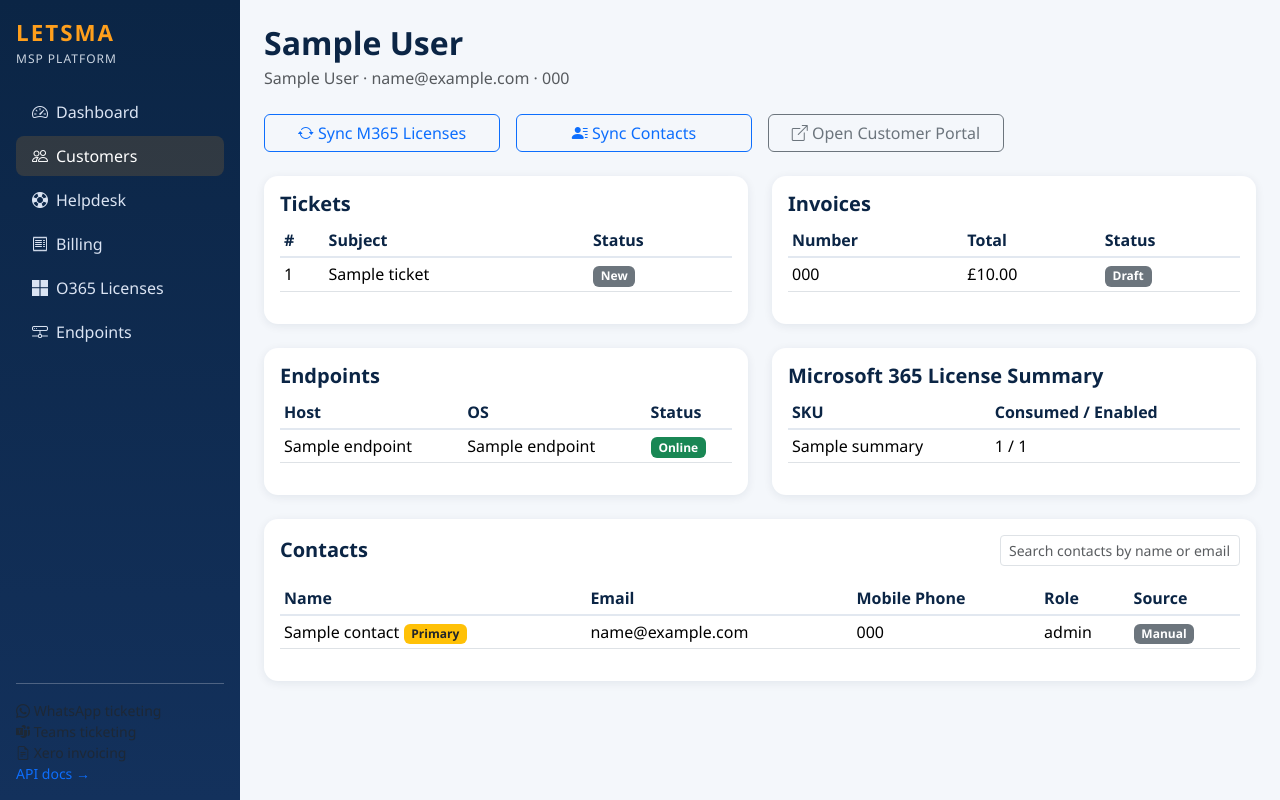
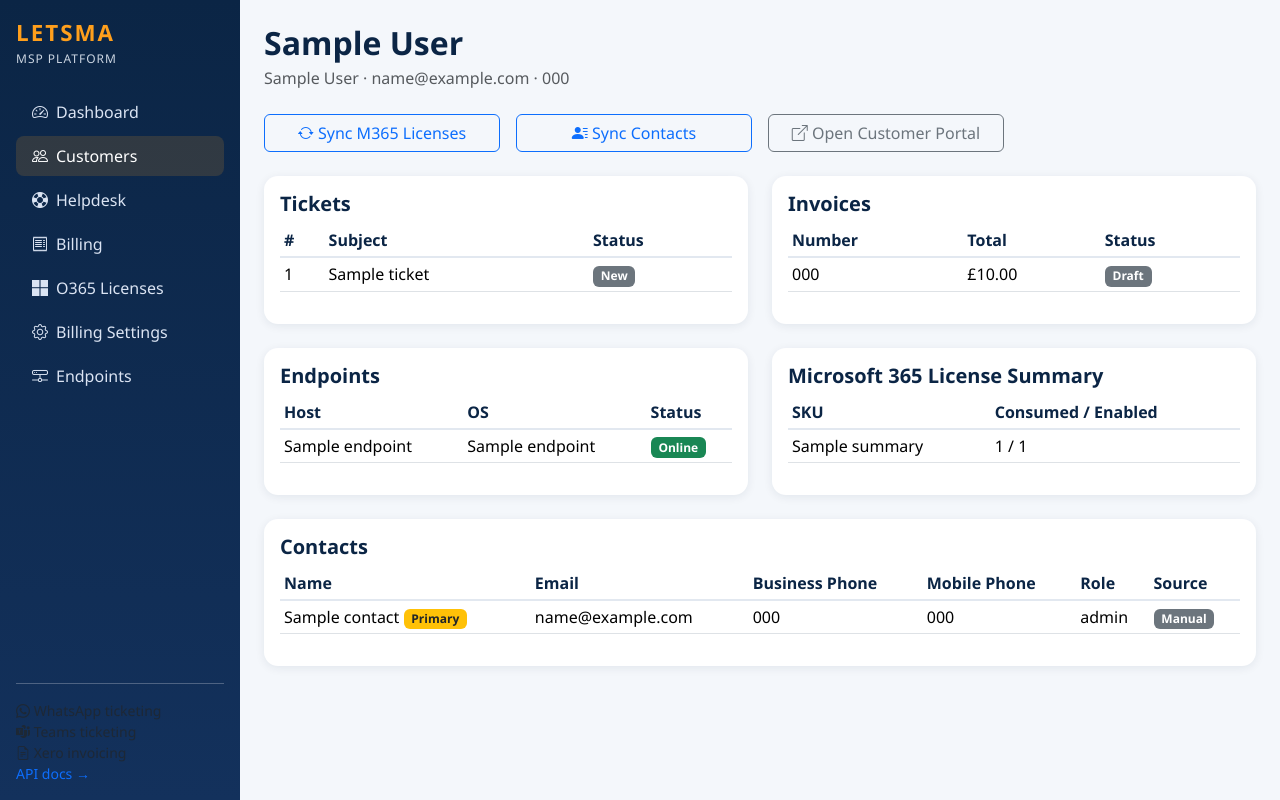
Before and after one commit to mattwells100/letsma-msp-platform, a FastAPI app: page /customers/1 in a window 1280 px wide. Run offline with FastAPI, Linux system fonts and the light colour scheme; tables that the repository leaves empty hold one stand-in row (values such as "Sample post").

Commit message:
Add billing settings page

```diff
--- a/app/templates/base.html
+++ b/app/templates/base.html
@@ -31,6 +31,9 @@
             <li>
                 <a href="/licenses" class="nav-link {% if active_page=='licenses' %}active{% endif %}"><i class="bi bi-microsoft me-2"></i>O365 Licenses</a>
             </li>
+    	    <li>
+        	<a href="/billing-settings" class="nav-link {% if active_page=='billing-settings' %}active{% endif %}"><i class="bi bi-gear me-2"></i>Billing Settings</a>
+    	    </li>
             <li>
                 <a href="/endpoints" class="nav-link {% if active_page=='endpoints' %}active{% endif %}"><i class="bi bi-hdd-network me-2"></i>Endpoints</a>
             </li>
--- a/app/templates/customer_detail.html
+++ b/app/templates/customer_detail.html
@@ -87,21 +87,15 @@
 </div>
 
 <div class="card stat-card p-3 mt-4">
-    <div class="d-flex justify-content-between align-items-center mb-3 flex-wrap gap-2">
-        <h5 class="page-title mb-0">Contacts</h5>
-        <div style="min-width: 240px;">
-            <input type="text" id="contactSearchBox" class="form-control form-control-sm"
-                   placeholder="Search contacts by name or email..."
-                   onkeyup="filterContactsTable()">
-        </div>
-    </div>
-    <table class="table table-sm align-middle" id="contactsTable">
-        <thead><tr><th>Name</th><th>Email</th><th>Mobile Phone</th><th>Role</th><th>Source</th></tr></thead>
+    <h5 class="page-title">Contacts</h5>
+    <table class="table table-sm align-middle">
+        <thead><tr><th>Name</th><th>Email</th><th>Business Phone</th><th>Mobile Phone</th><th>Role</th><th>Source</th></tr></thead>
         <tbody>
-        {% for c in sorted_contacts %}
+        {% for c in customer.contacts %}
             <tr>
                 <td>{{ c.name }}{% if c.is_primary %} <span class="badge bg-warning text-dark">Primary</span>{% endif %}</td>
                 <td>{{ c.email or '-' }}</td>
+                <td>{{ c.business_phone or c.phone or '-' }}</td>
                 <td>{{ c.mobile_phone or '-' }}</td>
                 <td>{{ c.role or '-' }}</td>
                 <td>
@@ -113,11 +107,10 @@
                 </td>
             </tr>
         {% else %}
-            <tr><td colspan="5" class="text-muted">No contacts yet - add one manually or click "Sync Contacts" above (requires m365_tenant_id to be set).</td></tr>
+            <tr><td colspan="6" class="text-muted">No contacts yet - add one manually or click "Sync Contacts" above (requires m365_tenant_id to be set).</td></tr>
         {% endfor %}
         </tbody>
     </table>
-    <div id="noContactsMatch" class="text-muted small" style="display:none;">No contacts match your search.</div>
 </div>
 
 <script>
@@ -142,7 +135,7 @@ async function syncContacts(e, customerId) {
                 <i class="bi bi-check-circle"></i>
                 Synced successfully: <strong>${data.created}</strong> new, <strong>${data.updated}</strong> updated
                 out of ${data.total_from_graph} users found in Microsoft 365.
-                <br><span class="small text-muted">Skipped: ${data.skipped_disabled} disabled, ${data.skipped_guest} guests, ${data.skipped_unlicensed} unlicensed, ${data.skipped_no_email} no email.</span>
+                <br><span class="small text-muted">Skipped: ${data.skipped_disabled} disabled, ${data.skipped_unlicensed} unlicensed, ${data.skipped_no_email} no email.</span>
             </div>`;
             setTimeout(() => window.location.reload(), 2500);
         } else {
@@ -153,26 +146,5 @@ async function syncContacts(e, customerId) {
     }
     return false;
 }
-
-function filterContactsTable() {
-    const query = document.getElementById('contactSearchBox').value.trim().toLowerCase();
-    const rows = document.querySelectorAll('#contactsTable tbody tr');
-    let visibleCount = 0;
-
-    rows.forEach(row => {
-        const nameCell = row.cells[0];
-        const emailCell = row.cells[1];
-        if (!nameCell || !emailCell) return;
-
-        const nameText = nameCell.textContent.toLowerCase();
-        const emailText = emailCell.textContent.toLowerCase();
-        const matches = nameText.includes(query) || emailText.includes(query);
-
-        row.style.display = matches ? '' : 'none';
-        if (matches) visibleCount++;
-    });
-
-    document.getElementById('noContactsMatch').style.display = (visibleCount === 0 && query !== '') ? '' : 'none';
-}
 </script>
 {% endblock %}
```
Also changed, not shown: app/routers/portal.py (+23 -0 lines).
